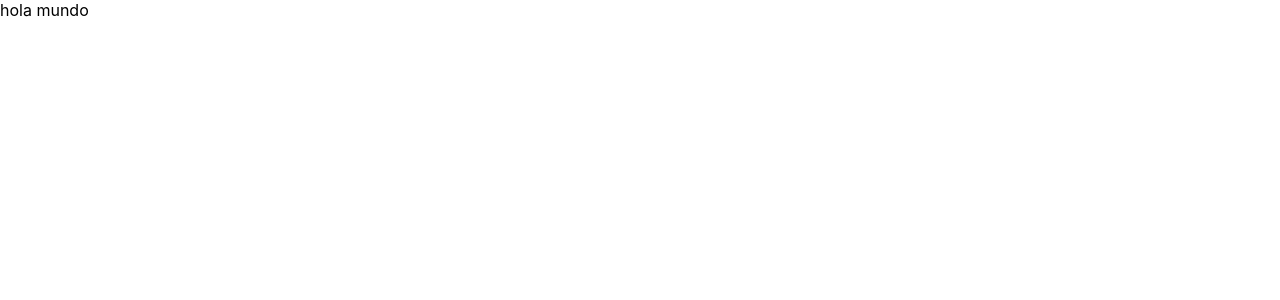
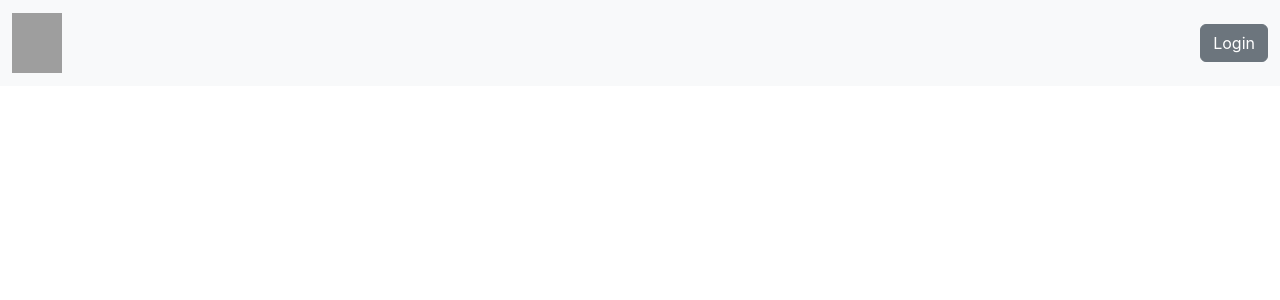
Before and after one commit to NicoAG12/primera-app, a React (Create React App) app: page / in a window 1280 px wide. Shown: the top 300 px of the page. Built offline with nearby package versions, Linux system fonts and the light colour scheme; grey boxes are pictures that could not be loaded.

Commit message:
Se agrego navBar y login
Se agregaron componentes de navbar y de login con diseños simples

```diff
--- a/public/index.html
+++ b/public/index.html
@@ -1,5 +1,5 @@
 <!DOCTYPE html>
-<html lang="en">
+<html lang="es">
   <head>
     <meta charset="utf-8" />
     <link rel="icon" href="%PUBLIC_URL%/favicon.ico" />
@@ -9,6 +9,14 @@
       name="description"
       content="Web site created using create-react-app"
     />
+
+    <link
+      href="https://cdn.jsdelivr.net/npm/bootstrap@5.3.0-alpha3/dist/css/bootstrap.min.css"
+      rel="stylesheet"
+      integrity="sha384-KK94CHFLLe+nY2dmCWGMq91rCGa5gtU4mk92HdvYe+M/SXH301p5ILy+dN9+nJOZ"
+      crossorigin="anonymous"
+    />
+
     <link rel="apple-touch-icon" href="%PUBLIC_URL%/logo192.png" />
     <!--
       manifest.json provides metadata used when your web app is installed on a
@@ -39,5 +47,10 @@
       To begin the development, run `npm start` or `yarn start`.
       To create a production bundle, use `npm run build` or `yarn build`.
     -->
+    <script
+      src="https://cdn.jsdelivr.net/npm/bootstrap@5.3.0-alpha1/dist/js/bootstrap.bundle.min.js"
+      integrity="sha384-w76AqPfDkMBDXo30jS1Sgez6pr3x5MlQ1ZAGC+nuZB+EYdgRZgiwxhTBTkF7CXvN"
+      crossorigin="anonymous"
+    ></script>
   </body>
 </html>
--- a/src/App.js
+++ b/src/App.js
@@ -1,10 +1,12 @@
 import logo from './logo.svg';
+import { Navbar } from './components/Navbar';
+
 import './App.css';
 function App() {
   return (
-  <div>
-    hola mundo
-  </div>
+    <div>
+      <Navbar />
+    </div>
 
   );
 }
--- /dev/null
+++ b/src/components/Navbar/Modal/Form/index.js
@@ -0,0 +1,13 @@
+
+export const Form = () => {
+    return (
+        <form action="">
+            <ul>
+                <li>Nombre de usuario: </li>
+                <input class="rounded border-black" type="text" name="userName" autoComplete="off" id="userNameInput" />
+                <li>Contraseña: </li>
+                <input class="rounded border-black" type="password" name="userPassword" id="userPasswordInput" autoComplete="off" />
+            </ul>
+        </form>
+    )
+}
--- /dev/null
+++ b/src/components/Navbar/Modal/index.js
@@ -0,0 +1,38 @@
+import { Form } from "./Form"
+
+export const Modal = () => {
+
+
+    return (
+        <div>
+
+            <button type="button" class="btn btn-secondary" data-bs-toggle="modal" data-bs-target="#exampleModal">
+                Login
+            </button>
+
+            <div class="modal fade" id="exampleModal" tabindex="-1" aria-labelledby="exampleModalLabel" aria-hidden="true">
+                <div class="modal-dialog">
+                    <div class="modal-content">
+                        <div class="modal-header d-flex justify-content-center">
+                            <img src="https://upload.wikimedia.org/wikipedia/commons/thumb/a/ab/Apple-logo.png/640px-Apple-logo.png" alt="logoApple" width="65px" height="65px" href="#index.j" />
+
+                        </div>
+                        <div class="modal-body">
+                            <Form />
+                        </div>
+                        <div class="modal-footer">
+                            <button type="button" class="btn btn-secondary" data-bs-dismiss="modal">Cancelar</button>
+                            <button type="button" class="btn btn-primary">Ingresar</button>
+                        </div>
+                    </div>
+                </div>
+            </div>
+
+
+
+
+        </div>
+
+
+    )
+}
--- /dev/null
+++ b/src/components/Navbar/index.js
@@ -0,0 +1,24 @@
+import { Modal } from "./Modal"
+
+
+export const Navbar = () => {
+
+    return (
+
+        <nav class="navbar bg-body-tertiary">
+            <div class=" container-fluid d-flex justify-content-between ">
+
+                <a class="navbar-brand" href="#">
+                    <img src="https://assets.stickpng.com/images/58e383a9204d556bbd97b149.png" alt="logo" width="50px" height="60px" />  </a>
+                <div>
+                    <Modal />
+                </div>
+            </div>
+
+
+
+        </nav>
+
+    )
+
+}
--- /dev/null
+++ b/src/components/index.js
@@ -0,0 +1 @@
+import { Navbar } from "./navbar";
```
